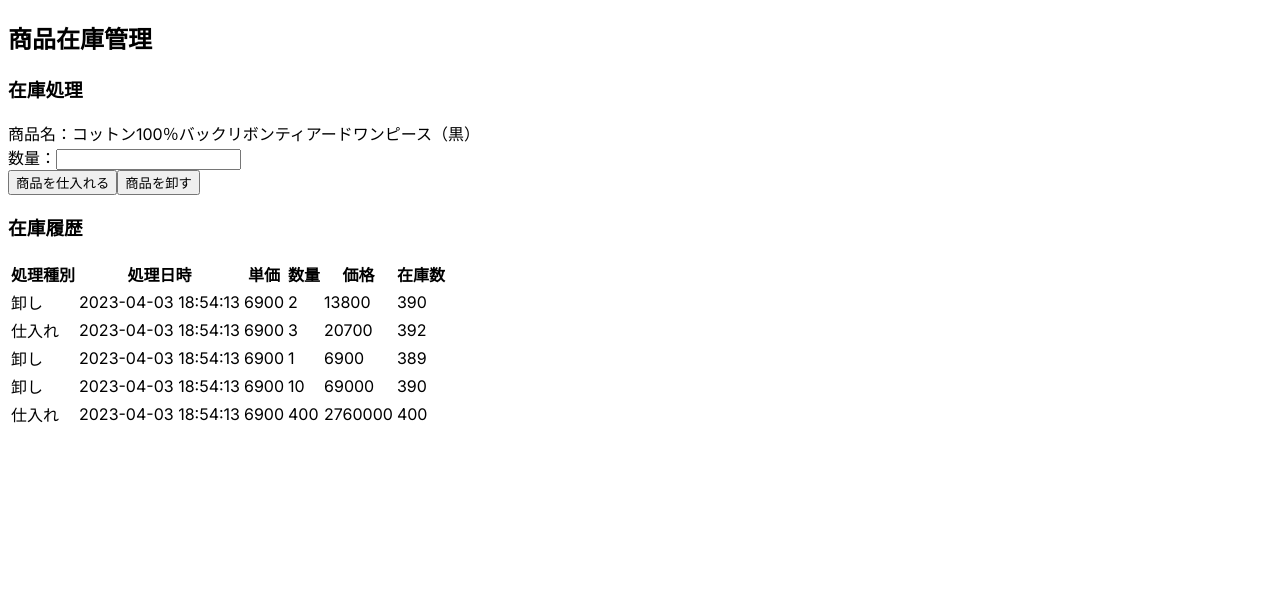
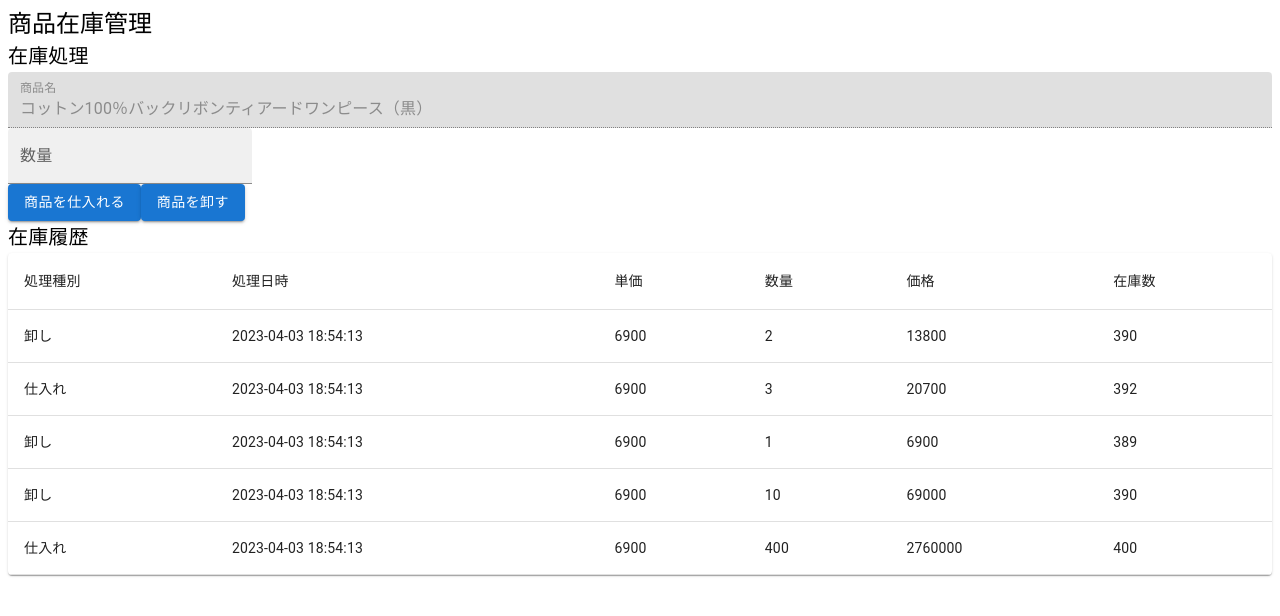
Before and after one commit to yokenzan/learning.full-stack-web-development.root, a Next.js app in the folder app/frontend/: page /inventory/products/1 in a window 1280 px wide. Shown: the top 616 px of the page. Built offline with nearby package versions, Linux system fonts and the light colour scheme.

Commit message:
implement 商品在庫画面 and 5-5 done

```diff
--- a/app/frontend/app/inventory/products/[id]/page.tsx
+++ b/app/frontend/app/inventory/products/[id]/page.tsx
@@ -3,12 +3,21 @@
 import {useEffect, useState} from "react";
 import productsData from "../sample/dummy_products.json";
 import inventoriesData from "../sample/dummy_inventories.json";
+import { useForm } from "react-hook-form";
+import { Alert, AlertColor, Box, Button, Card, Paper, Snackbar, Table, TableBody, TableCell, TableContainer, TableHead, TableRow, TextField, Typography } from "@mui/material";
+
 type ProductData = {
     id: number;
     name: string;
     price: number;
     description: string;
 };
+
+type FormData = {
+    id: number;
+    quantity: number;
+};
+
 type InventoryData = {
     id: number;
     type: string;
@@ -22,6 +31,13 @@ type InventoryData = {
 export default function Page({ params }: {
     params: { id: number },
 }) {
+    const {
+        register,
+        handleSubmit,
+        reset,
+        formState: { errors },
+    } = useForm();
+
     // 読込データを保持
     const [product, setProduct] = useState<ProductData>({
         id: 0,
@@ -30,6 +46,19 @@ export default function Page({ params }: {
         description: "",
     });
     const [data, setData] = useState<Array<InventoryData>>([]);
+    const [action, setAction] = useState<string>("");
+    const [open, setOpen] = useState<boolean>(false);
+    const [severity, setSeverity] = useState<AlertColor>("success");
+    const [message, setMessage] = useState<string>("");
+    const result = (severity: AlertColor, message: string) => {
+        setOpen(true);
+        setSeverity(severity);
+        setMessage(message);
+    };
+
+    const handleClose = (event: any, reason: any) => {
+        setOpen(false);
+    };
 
     useEffect(() => {
         const selectedProduct: ProductData = productsData.find(v => v.id == params.id) ?? {
@@ -41,49 +70,109 @@ export default function Page({ params }: {
 
         setProduct(selectedProduct);
         setData(inventoriesData);
-    }, []);
+    }, [open]);
+
+    const onSubmit = (event: any) => {
+        const data: FormData = {
+            id: Number(params.id),
+            quantity: Number(event.quantity),
+        };
+
+        if (action === "purchase") {
+            handlePurchase(data);
+        } else if (action === "sell") {
+            if (data.id === null) {
+                return;
+            }
+            handleSell(data);
+        }
+    };
+
+    const handlePurchase = (data: FormData) => {
+        result("success", "仕入れました。");
+    };
+
+    const handleSell = (data: FormData) => {
+        result("success", "卸しました。");
+    };
 
     return (
         <>
-            <h2>商品在庫管理</h2>
-            <h3>在庫処理</h3>
-            <form>
-            <div>
-                <label>商品名：</label>
-                <span>{product.name}</span>
-            </div>
-            <div>
-                <label>数量：</label>
-                <input type="text" />
-            </div>
-            <button>商品を仕入れる</button>
-            <button>商品を卸す</button>
-            </form>
-            <h3>在庫履歴</h3>
-            <table>
-                <thead>
-                    <tr>
-                        <th>処理種別</th>
-                        <th>処理日時</th>
-                        <th>単価</th>
-                        <th>数量</th>
-                        <th>価格</th>
-                        <th>在庫数</th>
-                    </tr>
-                </thead>
-                <tbody>
-                    {data.map((data: InventoryData) => (
-                        <tr key={data.id}>
-                            <td>{data.type}</td>
-                            <td>{data.date}</td>
-                            <td>{data.unit}</td>
-                            <td>{data.quantity}</td>
-                            <td>{data.price}</td>
-                            <td>{data.inventory}</td>
-                        </tr>
-                    ))}
-                </tbody>
-            </table>
+            <Snackbar open={open} autoHideDuration={3000} onClose={handleClose}>
+                <Alert severity={severity}>{message}</Alert>
+            </Snackbar>
+            <Typography variant="h5">商品在庫管理</Typography>
+            <Typography variant="h6">在庫処理</Typography>
+            <Box component="form" onSubmit={handleSubmit(onSubmit)}>
+                <Box>
+                    <TextField
+                        disabled
+                        fullWidth
+                        id="name"
+                        label="商品名"
+                        variant="filled"
+                        value={product.name}
+                    />
+                </Box>
+                <Box>
+                    <TextField
+                        type="number"
+                        id="quantity"
+                        variant="filled"
+                        label="数量"
+                        {...register(
+                            "quantity", {
+                                required: "必須入力です。",
+                                min: {value: 1, message: "1から99999999の数値を入力してください。"},
+                                max: {value: 99999999, message: "1から99999999の数値を入力してください。"},
+                            },
+                        )}
+                        error={Boolean(errors.quantity)}
+                        helperText={errors.quantity?.message?.toString() || ""}
+                    />
+                </Box>
+                <Button
+                    variant="contained"
+                    type="submit"
+                    onClick={() => setAction("purchase")}
+                >
+                    商品を仕入れる
+                </Button>
+                <Button
+                    variant="contained"
+                    type="submit"
+                    onClick={() => setAction("sell")}
+                >
+                    商品を卸す
+                </Button>
+            </Box>
+            <Typography variant="h6">在庫履歴</Typography>
+            <TableContainer component={Paper}>
+                <Table>
+                    <TableHead>
+                        <TableRow>
+                            <TableCell>処理種別</TableCell>
+                            <TableCell>処理日時</TableCell>
+                            <TableCell>単価</TableCell>
+                            <TableCell>数量</TableCell>
+                            <TableCell>価格</TableCell>
+                            <TableCell>在庫数</TableCell>
+                        </TableRow>
+                    </TableHead>
+                    <TableBody>
+                        {data.map((data: InventoryData) => (
+                            <TableRow key={data.id}>
+                                <TableCell>{data.type}</TableCell>
+                                <TableCell>{data.date}</TableCell>
+                                <TableCell>{data.unit}</TableCell>
+                                <TableCell>{data.quantity}</TableCell>
+                                <TableCell>{data.price}</TableCell>
+                                <TableCell>{data.inventory}</TableCell>
+                            </TableRow>
+                        ))}
+                    </TableBody>
+                </Table>
+            </TableContainer>
         </>
     );
 }
```
